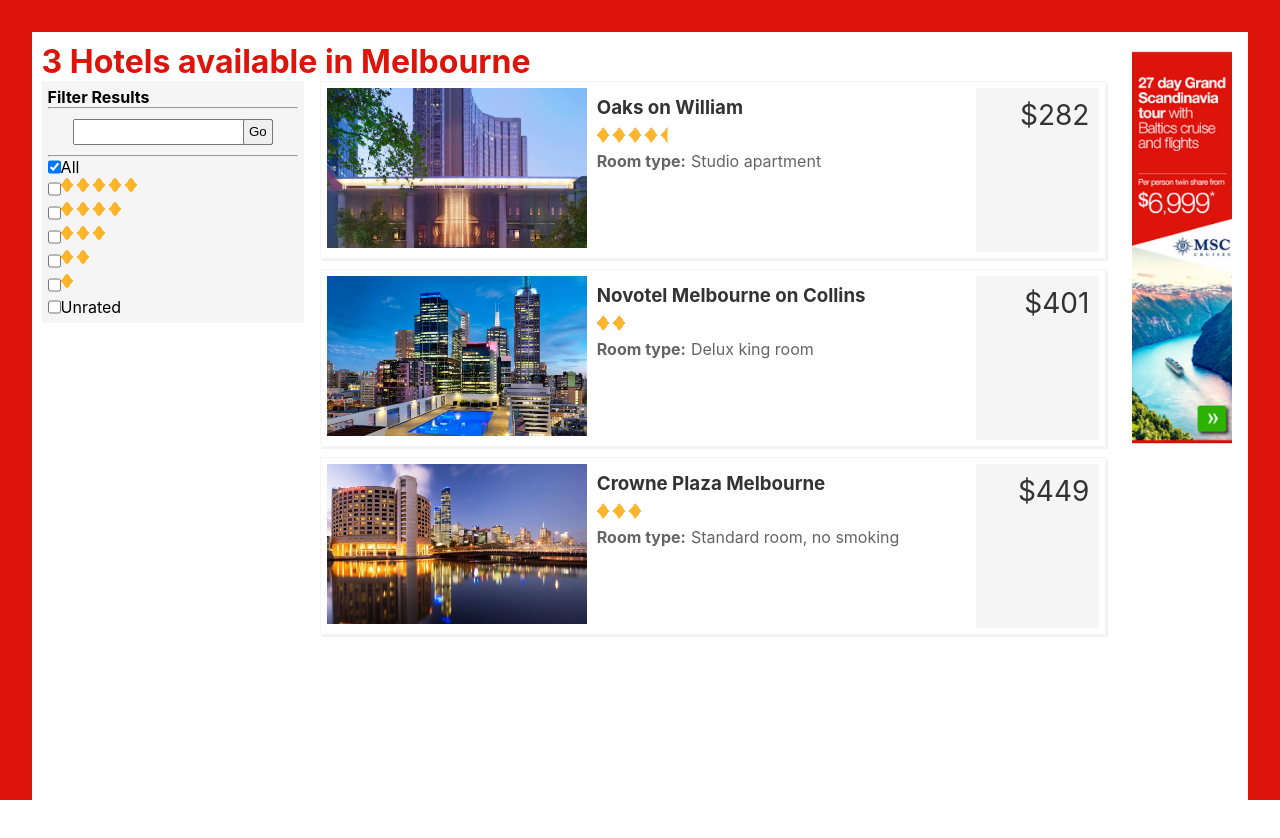
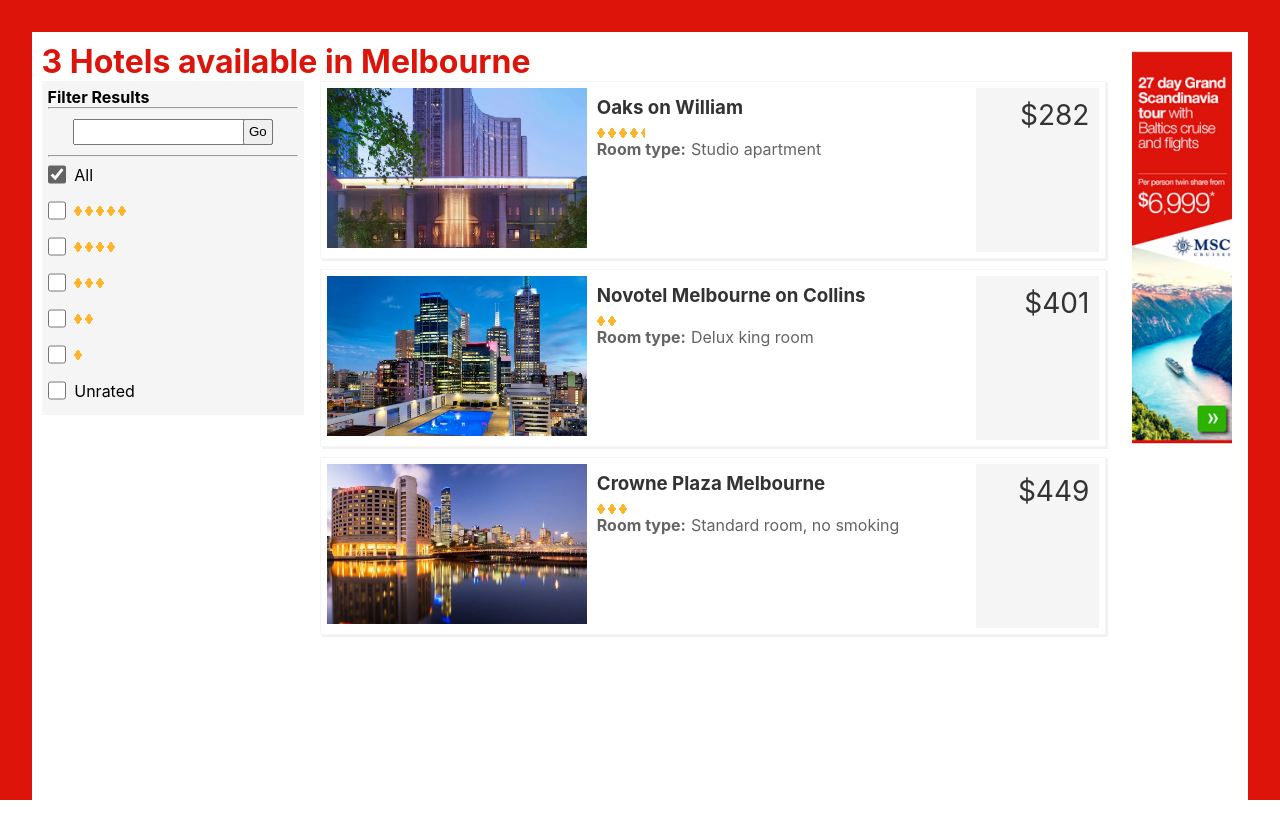
Before and after one commit to tetchen9/hotels, a React (Create React App) app: page / in a window 1280 px wide. Shown: the top 838 px of the page. Built offline with nearby package versions, Linux system fonts and the light colour scheme.

Commit message:
rating styling

```diff
--- a/src/hotelRating/styles.scss
+++ b/src/hotelRating/styles.scss
@@ -1,5 +1,4 @@
 @import 'styles/globals.scss';
-
 
 .rhombus-full {
     background:
@@ -18,12 +17,11 @@
 }
 
 .rhombus {
-    background-size:50% 50%;
-    background-repeat:no-repeat;
-
-    width:0.8em;
-    height:1em;
-    margin: 0 0.2em 0.5em 0;
+    background-size: 50% 50%;
+    background-repeat: no-repeat;
+    width: 0.8rem;
+    height: 1.2rem;
+    margin: 0 0.3rem 0 0;
 }
 
 .hotelrating {
--- a/src/ratingFilter/styles.scss
+++ b/src/ratingFilter/styles.scss
@@ -2,4 +2,13 @@
 
 .checkbox-wrapper {
     display: flex;
+    align-items: center;
+    height: 3.6rem;
 }
+
+input[type='checkbox'] {
+    margin: 0 .6em 0 0;
+    accent-color: $color-dove-gray;
+    width: 1.4em;
+    height: 1.4em;
+}
```
